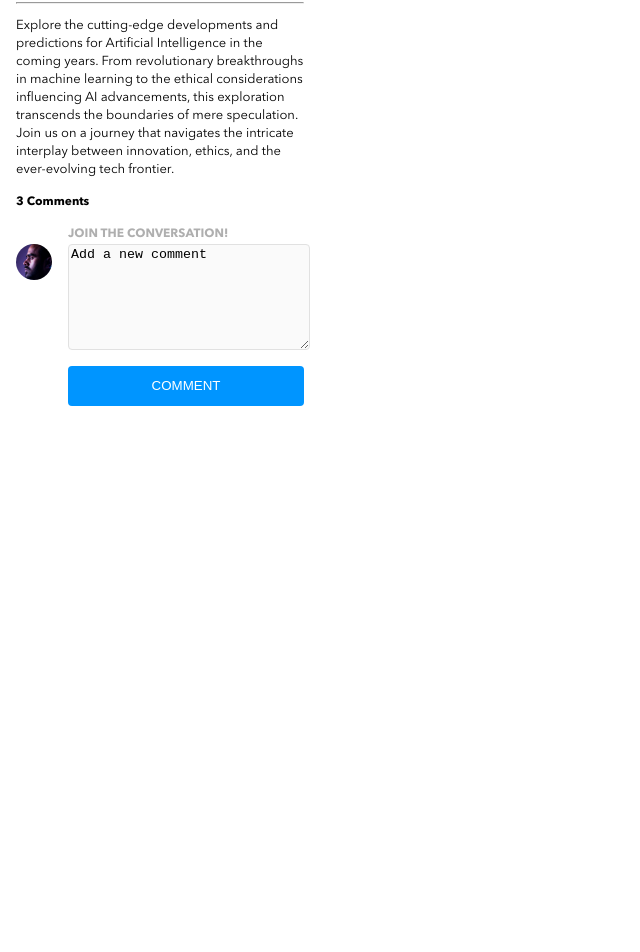
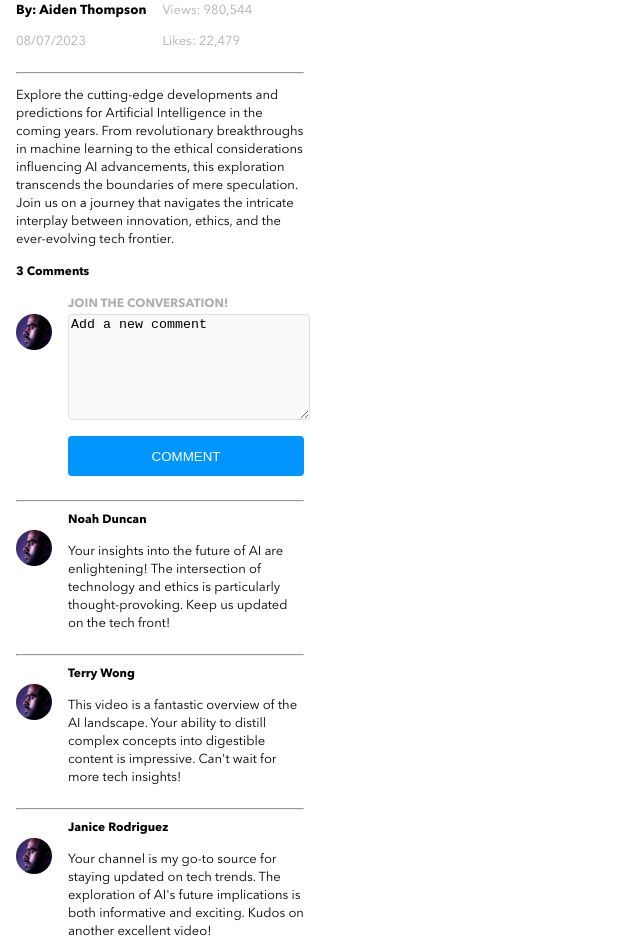
Before and after one commit to fansari-hub/farid-ansari-brainflix, a React (Create React App) app: page / in a window 1280 px wide. Shown: the part 550-1502 px from the top of the page, without its empty margins (0-640 px from the left). Before the commit the page ends 972 px from the top, so only its background shows below. Built offline with nearby package versions, Linux system fonts and the light colour scheme.

Commit message:
added data read functionality for video explorer and comments

```diff
--- a/src/App.js
+++ b/src/App.js
@@ -1,33 +1,17 @@
 import "./App.scss";
 
 import Navigation from "./components/Navigation";
-import VideoPlayer from "./components/VideoPlayer";
-import VideoTitle from "./components/VideoTitle";
-import VideoInfo from "./components/VideoInfo";
-import TextBlock from "./components/TextBlock";
-import CommentInput from "./components/CommentInput";
-import CommentCounter from "./components/CommentCounter";
+import VideoExplorer from "./components/VideoExplorer";
 
 
 function App() {
   return (
     <div className="App">
-      <Navigation/>
       <div>
-        <VideoPlayer/>
+        <Navigation/>
       </div>
       <div>
-        <VideoTitle title="The Future of Artificial Intelligence"/>
-      </div>
-      <div>
-        <VideoInfo author="Aiden Thompson" views={980544} videoDate="8/8/2023" likes={22479}/>
-      </div>
-      <div>
-        <TextBlock text="Explore the cutting-edge developments and predictions for Artificial Intelligence in the coming years. From revolutionary breakthroughs in machine learning to the ethical considerations influencing AI advancements, this exploration transcends the boundaries of mere speculation. Join us on a journey that navigates the intricate interplay between innovation, ethics, and the ever-evolving tech frontier."/>
-      </div>
-      <div>
-        <CommentCounter counter={3}/>
-        <CommentInput/>
+        <VideoExplorer index={0}/>
       </div>
     </div>
   );
--- /dev/null
+++ b/src/components/CommentsOutput.js
@@ -0,0 +1,24 @@
+import "./CommentsOutput.scss";
+import Avatar from "./Avatar";
+
+export default function CommentsOutput(props) {
+  return (
+    <div className="CommentsOutput">
+      <hr />
+      {props.comments.map((i) => (
+        <>
+          <div className="CommentsOutput__data">
+            <div className="CommentsOutput__data__avatar">
+              <Avatar />
+            </div>
+            <div className="CommentsOutput__data__output">
+              <p className="CommentsOutput__data__output__name font-Label">{i.name}</p>
+              <p className="CommentsOutput__data__output__comment font-Body">{i.comment}</p>
+            </div>
+          </div>
+          <hr />
+        </>
+      ))}
+    </div>
+  );
+}
--- /dev/null
+++ b/src/components/CommentsOutput.scss
@@ -0,0 +1,32 @@
+@use '../styles/partials/variables' as *;
+@use '../styles/partials/colors' as *;
+
+.CommentsOutput{
+    margin-left: $pad-mobile;
+    margin-right: $pad-mobile;
+    &__data{
+        display: flex;
+        gap: $pad-mobile;
+        &__avatar{
+            background-color: none;
+            padding-top: 20px;
+        }
+        &__output{
+            flex-grow: 1;
+            display: flex;
+            flex-direction: column;
+            background-color: none;
+            &__name{
+                padding: 0px;
+                margin: 0px;
+                text-align: left;
+            }
+            &__comment{
+                background-color: none;
+                text-align: left;
+            }
+        }
+
+    }
+
+}
--- /dev/null
+++ b/src/components/VideoExplorer.js
@@ -0,0 +1,37 @@
+import VideoPlayer from "./VideoPlayer"
+import VideoTitle from "./VideoTitle"
+import VideoInfo from "./VideoInfo"
+import TextBlock from "./TextBlock"
+import CommentInput from "./CommentInput";
+import CommentCounter from "./CommentCounter";
+import CommentsOutput from "./CommentsOutput";
+import videoData from "../data/video-details.json";
+
+
+
+export default function VideoExplorer(props) {
+    const {index} = props
+  return (
+    <>
+      <div>
+        <VideoPlayer image={videoData[index].image}/>
+      </div>
+      <div>
+        <VideoTitle title={videoData[index].title} />
+      </div>
+      <div>
+        <VideoInfo author={videoData[index].channel} views={videoData[index].views} videoDate={videoData[index].timestamp} likes={videoData[index].likes} />
+      </div>
+      <div>
+        <TextBlock text={videoData[index].description} />
+      </div>
+      <div>
+        <CommentCounter counter={videoData[index].comments.length}/>
+        <CommentInput/>
+      </div>
+      <div>
+        <CommentsOutput comments={videoData[index].comments}/>
+      </div>
+    </>
+  );
+}
--- a/src/components/VideoInfo.js
+++ b/src/components/VideoInfo.js
@@ -1,20 +1,20 @@
-import "./VideoInfo.scss"
-export default function VideoInfo(prop){
-    const {author, videoDate, views, likes} = prop
+import "./VideoInfo.scss";
+export default function VideoInfo(prop) {
+  const { author, videoDate, views, likes } = prop;
   return (
     <div className="VideoInfo">
-            <hr/>
+      <hr />
       <div className="VideoInfo__details">
         <div>
           <p className="VideoInfo__details__item font-Subheader">By: {author}</p>
-                    <p className="VideoInfo__details__item font-Body font-Faded">Date: {videoDate}</p>
+          <p className="VideoInfo__details__item font-Body font-Faded">{Intl.DateTimeFormat("en-US", { month: "2-digit", day: "2-digit", year: "numeric", timeZone: "America/Los_Angeles" }).format(videoDate)}</p>
         </div>
         <div>
           <p className="VideoInfo__details__item font-Body font-Faded">Views: {views}</p>
           <p className="VideoInfo__details__item font-Body font-Faded">Likes: {likes}</p>
         </div>
       </div>
-            <hr/>
+      <hr />
     </div>
   );
 }
--- a/src/components/VideoPlayer.js
+++ b/src/components/VideoPlayer.js
@@ -1,8 +1,8 @@
-import currentVideo from "../assets/Images/Upload-video-preview.jpg"
 import './VideoPlayer.scss'
 
-export default function VideoPlayer(){
+export default function VideoPlayer(props){
+    const {image} = props;
     return (
-    <img className="VideoPlayer" src={currentVideo} alt='Video Player'/>
+    <img className="VideoPlayer" src={image} alt='Video Player'/>
     );
 }
```
Lines whose indentation alone changed are shown as unchanged.
